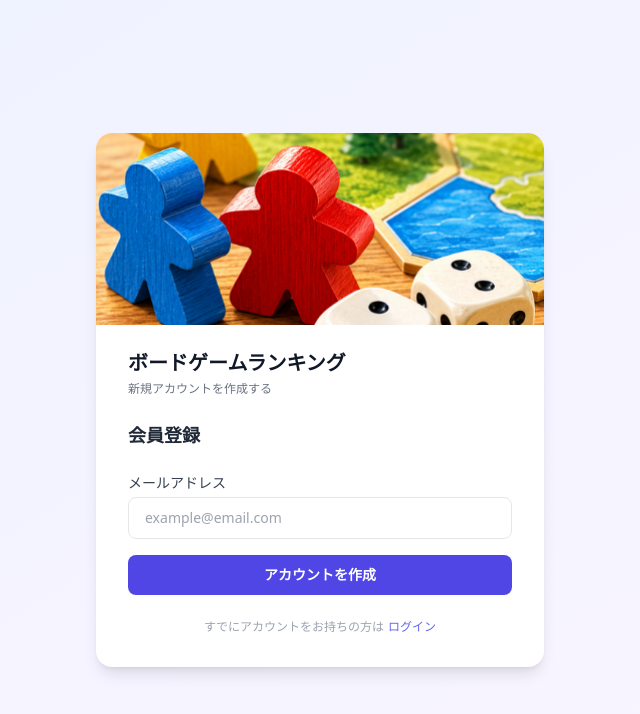
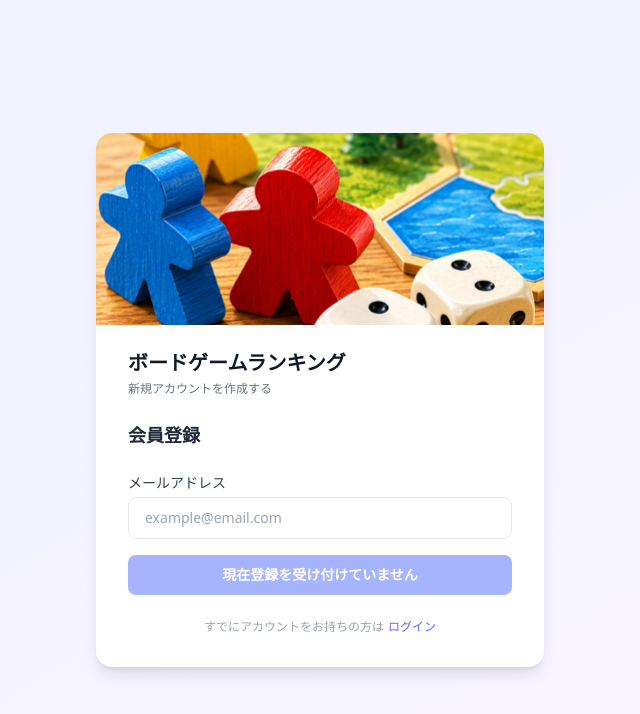
Before and after one commit to toritori18/board-geme, a Next.js app: page /register in a window 1280 px wide. Shown: the top 714 px of the page, without its empty margins (320-960 px from the left). Built offline with nearby package versions, Linux system fonts and the light colour scheme.

Commit message:
feat: 新規アカウント登録ボタンを無効化

```diff
--- a/src/pages/register.tsx
+++ b/src/pages/register.tsx
@@ -66,12 +66,13 @@ export default function RegisterPage() {
               <p className="text-sm text-green-600 bg-green-50 px-3 py-2 rounded-lg">{success}</p>
             )}
 
+            {/* 登録停止中 */}
             <button
               type="submit"
-              disabled={loading || !!success}
+              disabled={true}
               className="w-full bg-indigo-600 hover:bg-indigo-700 disabled:bg-indigo-300 text-white font-semibold py-2.5 rounded-lg transition text-sm"
             >
-              {loading ? "登録中..." : "アカウントを作成"}
+              現在登録を受け付けていません
             </button>
           </form>
 
```
